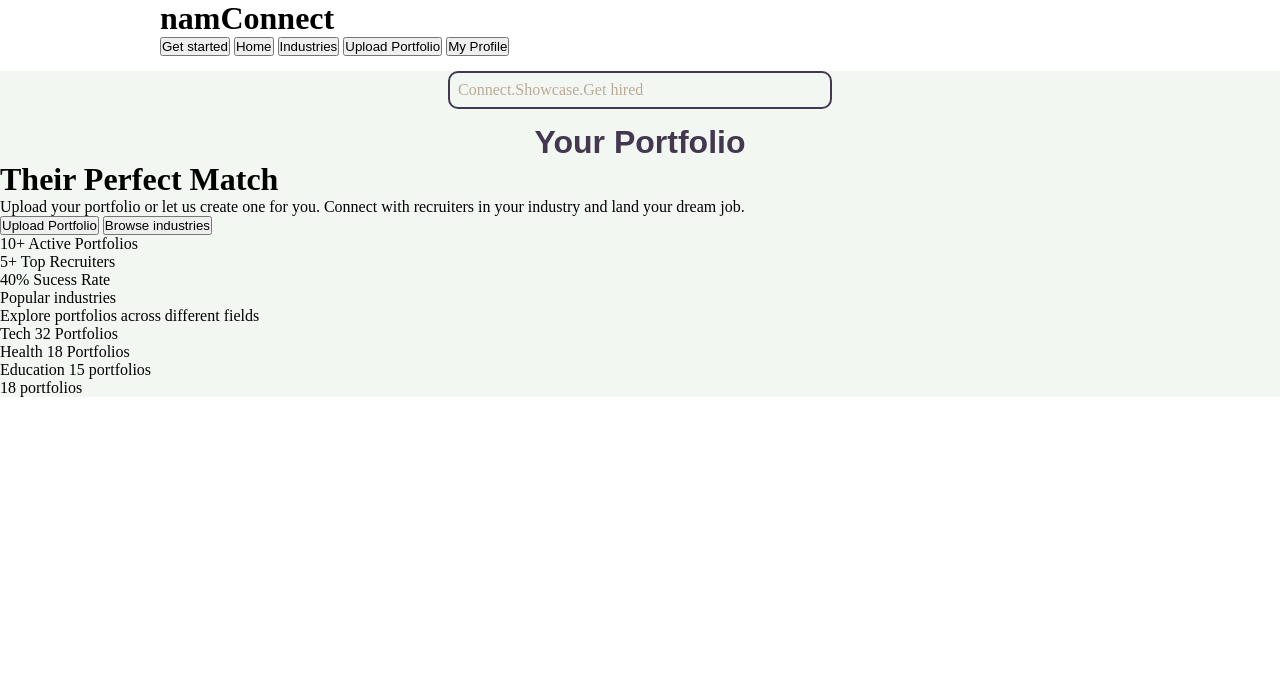
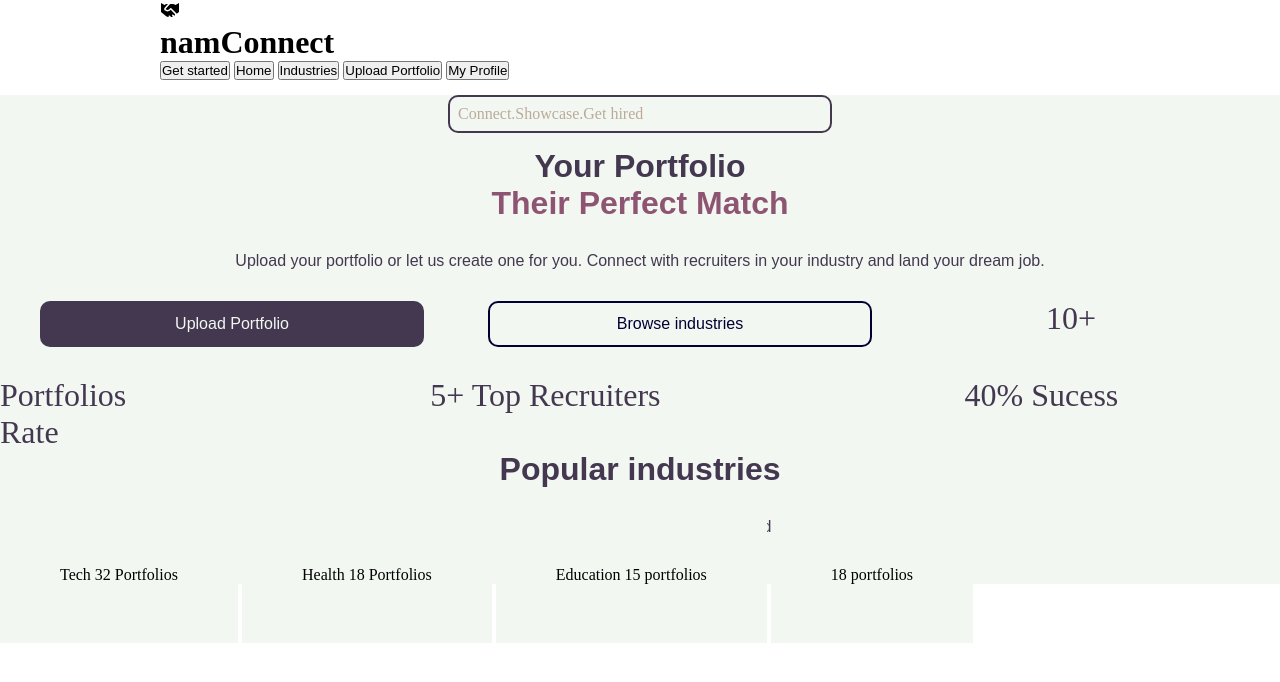
Before and after one commit to lisa-ce/namConnectPortfolioApp, a plain HTML site: page index.html in a window 1280 px wide. Drawn offline with Linux system fonts and the light colour scheme.

Commit message:
update on the css and html of the website

```diff
--- a/index.html
+++ b/index.html
@@ -5,9 +5,12 @@
   <meta name="viewport" content="width=device-width, initial-scale=1.0">
   <title>namConnect home</title>
   <link rel="stylesheet" href="styles.css">
+  <link rel="stylesheet" href="https://cdnjs.cloudflare.com/ajax/libs/font-awesome/6.5.0/css/all.min.css">
+
 </head>
 <body>
   <header class="header-name">
+  <img src="handshake-solid-full.svg" alt="namConnect handshake icon">
     <h1 class="namconnect">namConnect</h1>
     <button>Get started</button>
     <button>Home</button>
@@ -21,12 +24,12 @@
     <h1 class="sec">Your Portfolio</h1>
     <h1 class="third">Their Perfect Match</h1>
     <p class="second">Upload your portfolio or let us create one for you. Connect with recruiters in your industry and land your dream job.</p>
-<button>Upload Portfolio</button>
-<button>Browse industries</button>
-<p class="stats">10+ Active Portfolios</p>
-<p class="stats">5+ Top Recruiters</p>
-<p class="stats">40% Sucess Rate</p>
-<p class="industries">Popular industries</p>
+<button class="for-upload-port">Upload Portfolio</button>
+<button class="for-browse-ind">Browse industries</button>
+<p class="stats active">10+ <span class="activeports"></span> Portfolios</span></p>
+<p class="stats top-recruiters">5+ Top Recruiters</p>
+<p class="stats rate">40% Sucess Rate</p>
+<h1 class="industries">Popular industries</h1>
 <p class="second">Explore portfolios across different fields</p>
 <div class="tech">Tech 32 Portfolios</div>
 <div class="health">Health 18 Portfolios</div>
--- a/styles.css
+++ b/styles.css
@@ -11,6 +11,10 @@ background-color: #F2F7F2;
 .header-name{
  margin-left: 10rem;
   background-color:#fff;
+}
+img{
+  width: 20px;
+  margin-left:o;
 }
 button{
   display: inline-block;
@@ -31,6 +35,79 @@ button{
  font-style: normal;
  text-align: center;
 }
+
+.third{
+  color:#8e5572;
+  font-weight:900px;
+  font-family:sans-serif;
+ font-style: normal;
+ text-align: center;
+}
+.second{
+  font-family: Arial, Helvetica, sans-serif;
+  color:#443850;
+margin: 30px;
+}
+.for-upload-port{
+  border: 2px solid #443850;
+ background-color: #443850;
+ color: #F2F7F2;
+ padding: 12px;
+ margin-left: 40px;
+ border-radius: 10px;
+width: 30%;
+margin-right: 20px;
+font-family: Arial, Helvetica, sans-serif;
+font-size:medium;
+}
+.for-browse-ind{
+  background-color: #F2F7F2;
+  color: #003;
+  padding: 12px;
+  border: 2px solid #003;
+  margin-left: 40px;
+ border-radius: 10px;
+width: 30%;
+margin-right: 20px;
+font-family: Arial, Helvetica, sans-serif;
+font-size:medium;
+}
+
+.stats{
+  display: inline;
+  row-gap: 1opx;
+  gap: 45px;
+  margin: 40px;
+  background-color: #F2F7F2;
+}
+
+.active,.top-recruiters,.rate{
+  margin:150px;
+  color:#443850;
+font-size: xx-large;
+ margin-top: 30px;
+
+
+}
+.activeports{
+  color: #bcaa99;
+  display: block;
+  margin-left: 30px;
+  margin-top: 30px;
+}
+.industries{
+  color: #443850;
+  text-align: center;
+  font-family: Arial, Helvetica, sans-serif;
+}
+.second{
+  text-align: center;
+}
+.tech,.health,.education,.business{
+background-color: #F2F7F2;
+display: inline;
+padding: 60px;
+}
 /*  #8E5572-purple
 bbbe64-green
 F2F7F2 white
```
Also changed, not shown: handshake-solid-full.svg (added).
